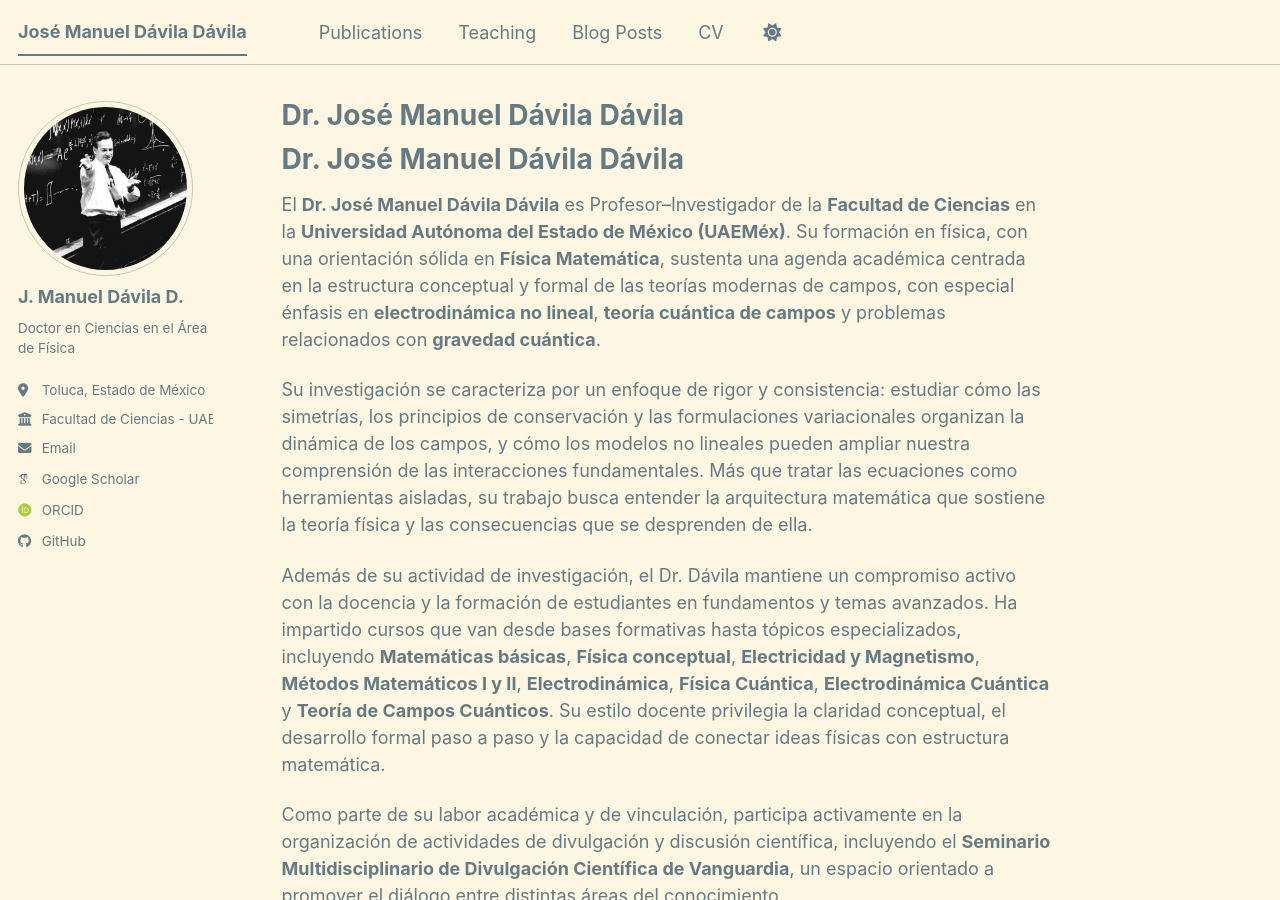
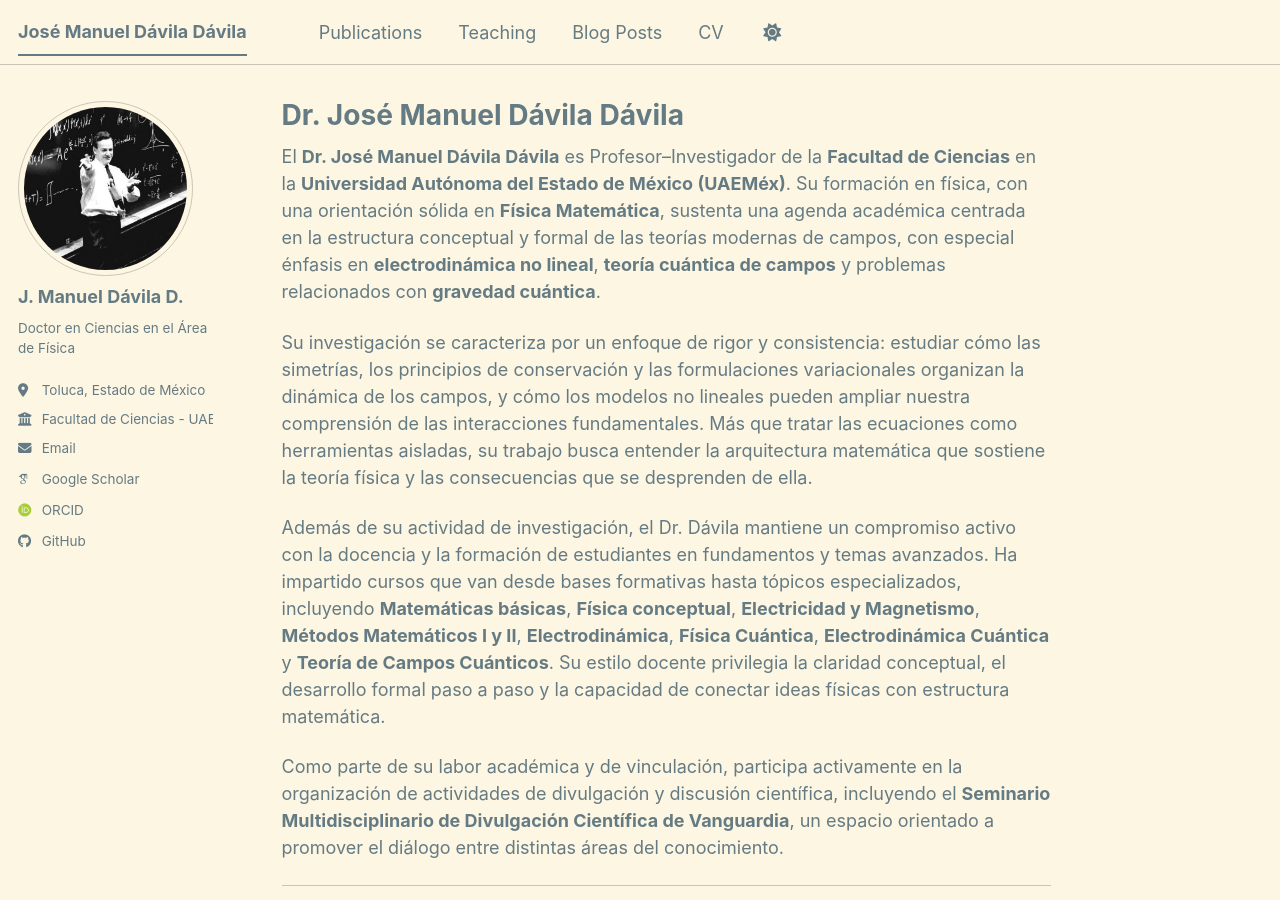
Before and after one commit to jmdaviladr/jmdaviladr.github.io, a Jekyll site: the page built from _pages/about.md, in a window 1280 px wide and 900 px high. Built offline with Jekyll 4.4.1, drawn with Linux system fonts in a browser that asks for light colours; some web fonts are replaced; a script bundle is joined from its source files by our own code; library files that are not in the unit come from our copies.

Commit message:
Update about.md

```diff
--- a/_pages/about.md
+++ b/_pages/about.md
@@ -7,7 +7,6 @@ redirect_from:
   - /about.html
 ---
 
-# Dr. José Manuel Dávila Dávila
 
 El **Dr. José Manuel Dávila Dávila** es Profesor–Investigador de la **Facultad de Ciencias** en la **Universidad Autónoma del Estado de México (UAEMéx)**. Su formación en física, con una orientación sólida en **Física Matemática**, sustenta una agenda académica centrada en la estructura conceptual y formal de las teorías modernas de campos, con especial énfasis en **electrodinámica no lineal**, **teoría cuántica de campos** y problemas relacionados con **gravedad cuántica**.
 
```
